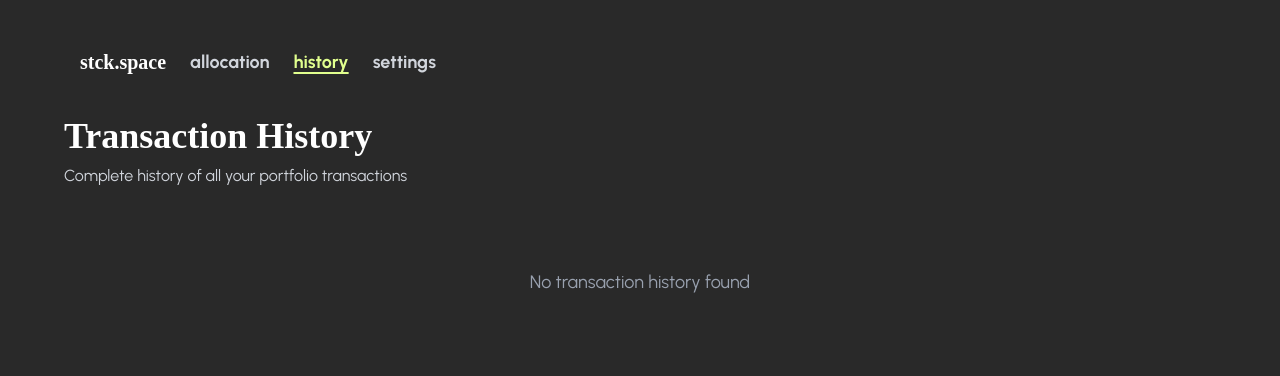
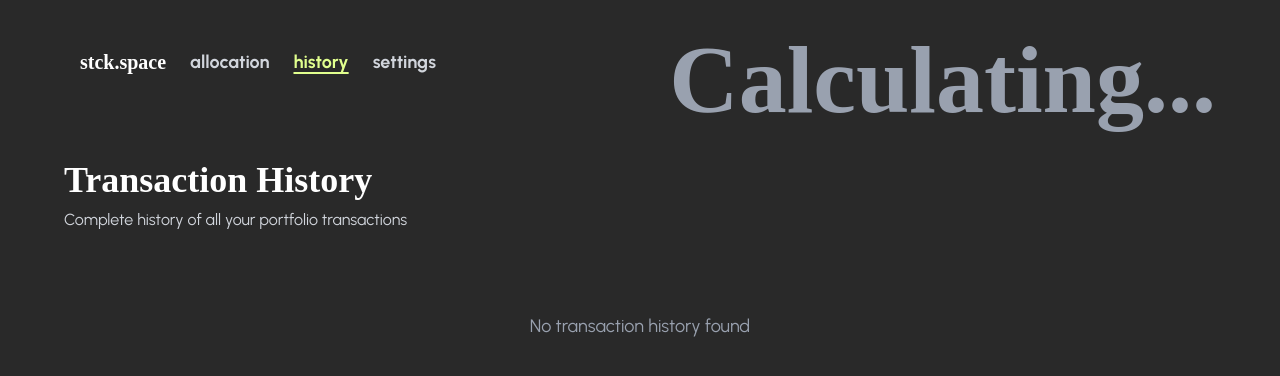
Before and after one commit to domonkospapp/stock-space, a Next.js app: page /portfolio/history in a window 1280 px wide. Shown: the top 376 px of the page. Built offline with nearby package versions, Linux system fonts and the light colour scheme; a web font is replaced by a local one.

Commit message:
Put total amount global store and add it to history

```diff
--- a/src/app/portfolio/components/PortfolioHeader.tsx
+++ b/src/app/portfolio/components/PortfolioHeader.tsx
@@ -8,6 +8,7 @@ type Props = {
   selectedCurrency: Currency;
   isAllCalculated: boolean;
   totalCurrentValueUSD: number;
+  roundedTotalUSD: number;
   // investedUSD: number;
   convert: (amount: number, from: string, to: string) => number;
 };
@@ -16,6 +17,8 @@ const formatCurrency = (amount: number, currency: Currency): string => {
   return amount.toLocaleString("en-US", {
     style: "currency",
     currency: currency,
+    minimumFractionDigits: 0,
+    maximumFractionDigits: 0,
   });
 };
 
@@ -23,12 +26,12 @@ export default function PortfolioHeader(props: Props) {
   const {
     selectedCurrency,
     isAllCalculated,
-    totalCurrentValueUSD,
+    roundedTotalUSD,
     // investedUSD,
     convert,
   } = props;
 
-  const total = convert(totalCurrentValueUSD || 0, "USD", selectedCurrency);
+  const total = convert(roundedTotalUSD || 0, "USD", selectedCurrency);
   // const invested = convert(investedUSD || 0, "USD", selectedCurrency);
   // const gainLoss = total - invested;
   // const gainLossPercent = invested > 0 ? (total / invested - 1) * 100 : 0;
--- a/src/app/portfolio/components/PositionCard.tsx
+++ b/src/app/portfolio/components/PositionCard.tsx
@@ -16,14 +16,14 @@ type Props = {
 };
 
 const formatCurrency = (amount: number, currency: Currency): string => {
-  return amount.toLocaleString("en-US", {
+  return Math.round(amount).toLocaleString("en-US", {
     style: "currency",
     currency: currency,
   });
 };
 
 const formatAnyCurrency = (amount: number, currency: string): string => {
-  return amount.toLocaleString("en-US", {
+  return Math.round(amount).toLocaleString("en-US", {
     style: "currency",
     currency,
   });
--- a/src/app/portfolio/history/page.tsx
+++ b/src/app/portfolio/history/page.tsx
@@ -14,6 +14,8 @@ export default function PortfolioHistory() {
   );
   const convertCurrency = usePortfolioStore((s) => s.convertCurrency);
   const initFromLocalStorage = usePortfolioStore((s) => s.initFromLocalStorage);
+  const roundedTotalUSD = usePortfolioStore((s) => s.roundedTotalUSD);
+  const isAllCalculated = usePortfolioStore((s) => s.isAllCalculated());
 
   // Load saved currency preference
   useEffect(() => {
@@ -31,6 +33,8 @@ export default function PortfolioHistory() {
     return amount.toLocaleString("en-US", {
       style: "currency",
       currency: currency,
+      minimumFractionDigits: 0,
+      maximumFractionDigits: 0,
     });
   };
 
@@ -79,13 +83,31 @@ export default function PortfolioHistory() {
   return (
     <div className="min-h-screen p-8" style={{ backgroundColor: "#292929" }}>
       <div className="max-w-6xl mx-auto">
-        <PortfolioNavigation />
+        <div className="flex items-start justify-between mb-8">
+          <PortfolioNavigation />
+          <div>
+            <h1 className="text-8xl font-bold text-white font-[hagrid]">
+              {isAllCalculated ? (
+                formatCurrency(
+                  convertCurrency(
+                    roundedTotalUSD || 0,
+                    "USD",
+                    selectedCurrency
+                  ),
+                  selectedCurrency
+                )
+              ) : (
+                <span className="text-gray-400">Calculating...</span>
+              )}
+            </h1>
+          </div>
+        </div>
 
         {/* Header */}
         <div className="mb-8">
-          <h1 className="text-4xl font-bold text-white font-[hagrid]">
+          <h2 className="text-4xl font-bold text-white font-[hagrid]">
             Transaction History
-          </h1>
+          </h2>
           <p className="text-gray-300 font-[urbanist] mt-2">
             Complete history of all your portfolio transactions
           </p>
--- a/src/app/portfolio/page.tsx
+++ b/src/app/portfolio/page.tsx
@@ -19,6 +19,7 @@ export default function Portfolio() {
   const holdingsMap = usePortfolioStore((s) => s.holdingsMap);
   // const investedUSD = usePortfolioStore((s) => s.investedUSD);
   const totalCurrentValueUSD = usePortfolioStore((s) => s.totalCurrentValueUSD);
+  const roundedTotalUSD = usePortfolioStore((s) => s.roundedTotalUSD);
   const convertCurrency = usePortfolioStore((s) => s.convertCurrency);
   const getTransactionsForStock = usePortfolioStore(
     (s) => s.getTransactionsForStock
@@ -89,6 +90,7 @@ export default function Portfolio() {
             selectedCurrency={selectedCurrency}
             isAllCalculated={isAllCalculated}
             totalCurrentValueUSD={totalCurrentValueUSD}
+            roundedTotalUSD={roundedTotalUSD}
             // investedUSD={investedUSD}
             convert={convertCurrency}
           />
--- a/src/store/portfolioStore.ts
+++ b/src/store/portfolioStore.ts
@@ -18,6 +18,7 @@ type PortfolioState = {
   ratesToUSD: Record<string, number>;
   investedUSD: number;
   totalCurrentValueUSD: number;
+  roundedTotalUSD: number;
   lastPriceUpdate: Date | null;
   isCalculating: boolean;
   initFromLocalStorage: () => void;
@@ -46,6 +47,7 @@ export const usePortfolioStore = create<PortfolioState>((set, get) => ({
   ratesToUSD: { USD: 1 },
   investedUSD: 0,
   totalCurrentValueUSD: 0,
+  roundedTotalUSD: 0,
   lastPriceUpdate: null,
   isCalculating: false,
 
@@ -255,6 +257,7 @@ export const usePortfolioStore = create<PortfolioState>((set, get) => ({
 
       set({
         totalCurrentValueUSD,
+        roundedTotalUSD: Math.round(totalCurrentValueUSD),
         investedUSD,
         lastPriceUpdate: new Date(),
         isCalculating: false,
```
